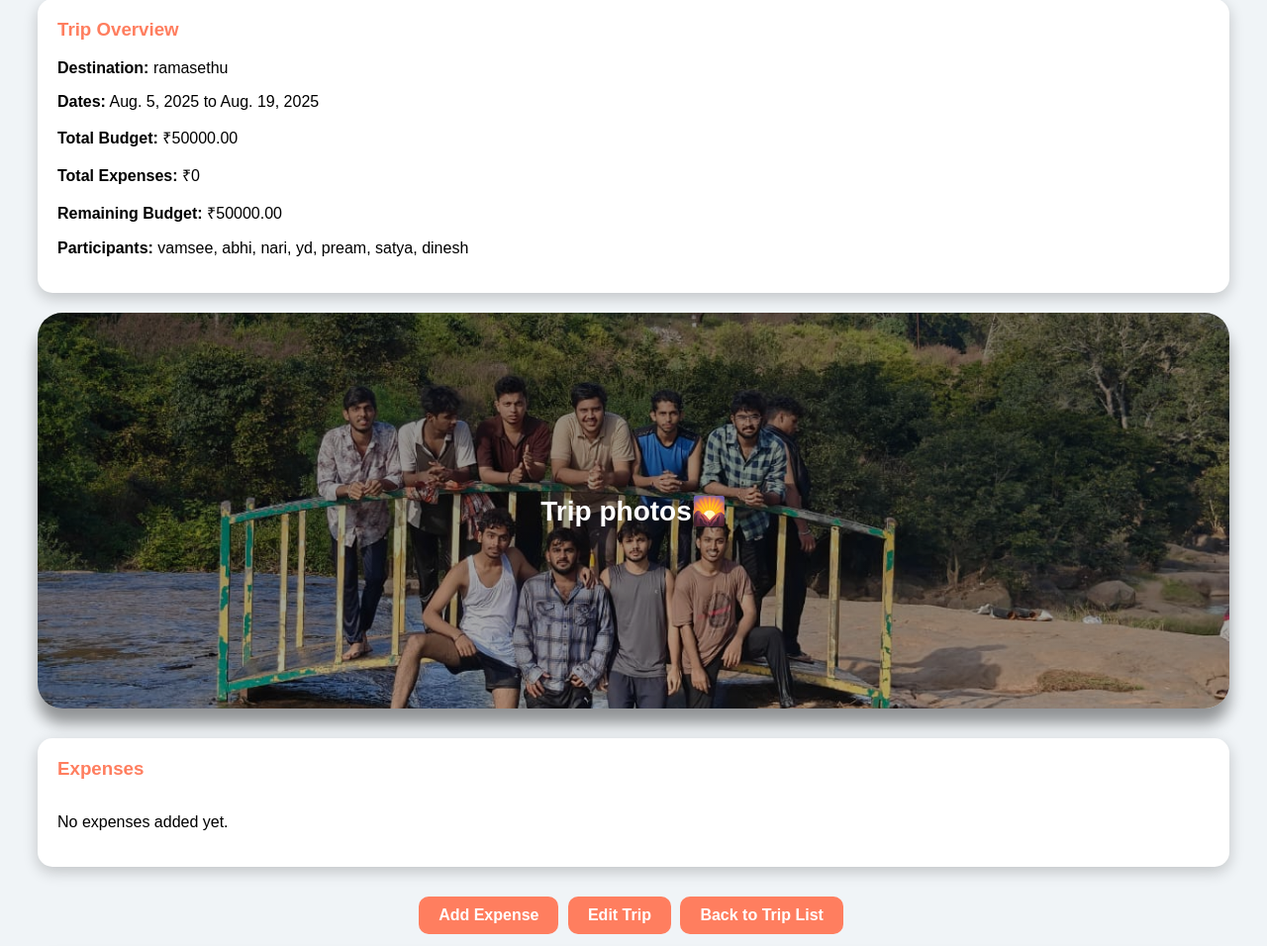
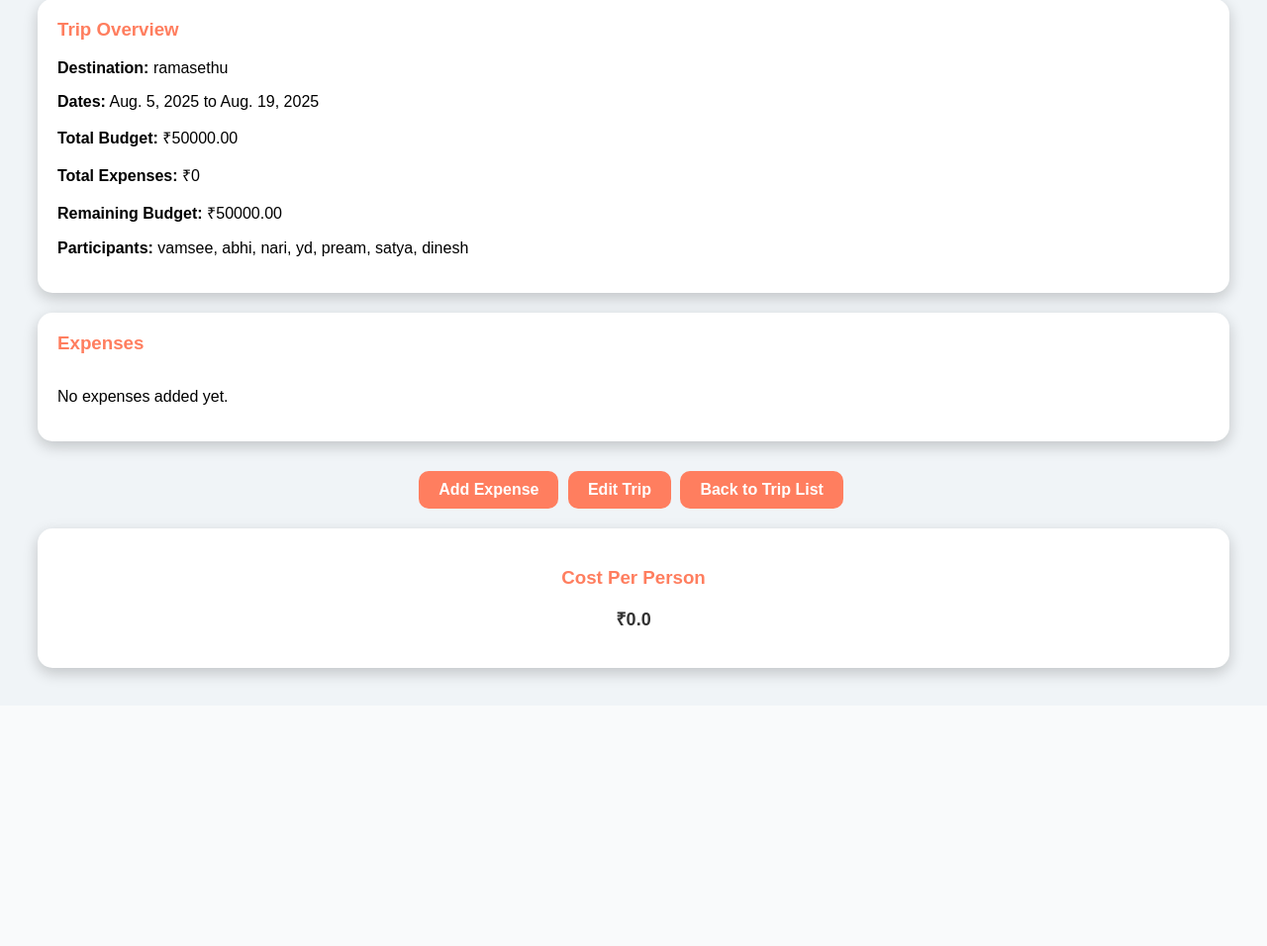
Before and after one commit to vamsee369/tripbudgetmonitor, a Django app: page /trip/4/dashboard/ in a window 1280 px wide. Shown: the part 107-1063 px from the top of the page at 99% size. After the commit the page ends 797 px from the top, so only its background shows below. Run offline with Django 5.2, Linux system fonts and the light colour scheme; data comes from the database, SQL or seed files in the repository; data that the repository does not hold is empty.

Commit message:
updated photos page

```diff
--- a/trip/templates/trip/trip_dashboard.html
+++ b/trip/templates/trip/trip_dashboard.html
@@ -29,7 +29,7 @@
 
         .photo_gallery {
             position: relative;
-            height: 400px;
+            height: 350px;
             border-radius: 25px;
             overflow: hidden;
             margin-bottom: 30px;
@@ -154,26 +154,15 @@
         <p><strong>Remaining Budget:</strong> ₹{{ remaining_budget }}</p>
         <p><strong>Participants:</strong> {{ participants|join:", " }}</p>
     </div>
+    {% if trip.id == 7 %}
     <div class="photo_gallery">
         <h3>Trip photos🌄</h3>
         <div class="gallery-thumbnail"></div>
         <div class="gallery-overlay"></div>
-        <a href="{% url 'trip_photos_videos' %}" class="card-link"></a>
+        <a href="{% url 'trip_photos_videos' trip.id %}" class="card-link"></a>
+    </div>
+    {% endif %}
 
-
-
-        <!-- <a href="https://drive.google.com/drive/folders/14TN1Jq7CnjWV3nkuPruJ5qepv39GPPN6" , target="_blank">Click here
-            to view trip photos</a>
-        <div><a href="https://drive.google.com/drive/folders/1tRA3jPeILBkyApxlvd-CbPjAPD3nuE-5" , target="_blank">click
-                here
-                to view trip videos</a></div>
-        <div><a href="https://drive.google.com/drive/folders/1-9r4IZ6KThLYTQmR2QrKITElj-rCXx8p" , target="_blank">Click
-                here
-                to view trip photos-2</a></div>
-        <div><a href="https://drive.google.com/drive/folders/1-AfBxUbCgD0fhSuzFVHBbz1gNZffYXEU" , target="_blank">click
-                here
-                to view trip videos-2</a></div>-->
-    </div>
     <div class="section">
         <h3>Expenses</h3>
         <div class="card-container">
--- a/trip/urls.py
+++ b/trip/urls.py
@@ -14,8 +14,9 @@ urlpatterns = [
     path('trip/<int:trip_id>/edit/', views.edit_trip, name='edit_trip'),
     path('trip/<int:trip_id>/dashboard/',
          views.trip_dashboard, name='trip_dashboard'),
-    path('trip_photos_videos/', views.trip_photos_videos,
-         name='trip_photos_videos'),
+    # urls.py
+    path('trip/<int:trip_id>/photos/',
+         views.trip_photos_videos, name='trip_photos_videos'),
 
 
 ]
--- a/trip/views.py
+++ b/trip/views.py
@@ -192,7 +192,8 @@ def edit_trip(request, trip_id):
     return render(request, "trip/edit_trip.html", {"trip": trip, "participants": participants})
 
 
-def trip_photos_videos(request):
+def trip_photos_videos(request, trip_id):
+    trip = get_object_or_404(Trip, id=trip_id)
 
     drive_links = {
         "trip_photos": "https://drive.google.com/drive/folders/xxx1",
@@ -201,4 +202,4 @@ def trip_photos_videos(request):
         "trip_documents": "https://drive.google.com/drive/folders/xxx4",
     }
 
-    return render(request, 'trip/trip_photos_videos.html', {"drive_links": drive_links})
+    return render(request, 'trip/trip_photos_videos.html', {"trip": trip, "drive_links": drive_links})
--- a/tripbudgetmonitor/settings.py
+++ b/tripbudgetmonitor/settings.py
@@ -76,9 +76,10 @@ WSGI_APPLICATION = 'tripbudgetmonitor.wsgi.application'
 # Database
 # https://docs.djangoproject.com/en/5.2/ref/settings/#databases
 
+# Use the Neon PostgreSQL URL as the default
 DATABASES = {
     'default': dj_database_url.config(
-        default=os.environ.get('DATABASE_URL'),
+        default="postgresql://neondb_owner:npg_PqY6VMNE3otS@ep-fragrant-waterfall-a1k4ey8v-pooler.ap-southeast-1.aws.neon.tech/neondb?sslmode=require&channel_binding=require",
         conn_max_age=600,
         ssl_require=True
     )
@@ -131,3 +132,6 @@ STATICFILES_DIRS = [
 
 DEFAULT_AUTO_FIELD = 'django.db.models.BigAutoField'
 LOGIN_URL = '/accounts/login/'  # default redirect for @login_required
+STATIC_ROOT = os.path.join(BASE_DIR, 'staticfiles')
+MEDIA_URL = '/media/'
+MEDIA_ROOT = os.path.join(BASE_DIR, 'media')
```
